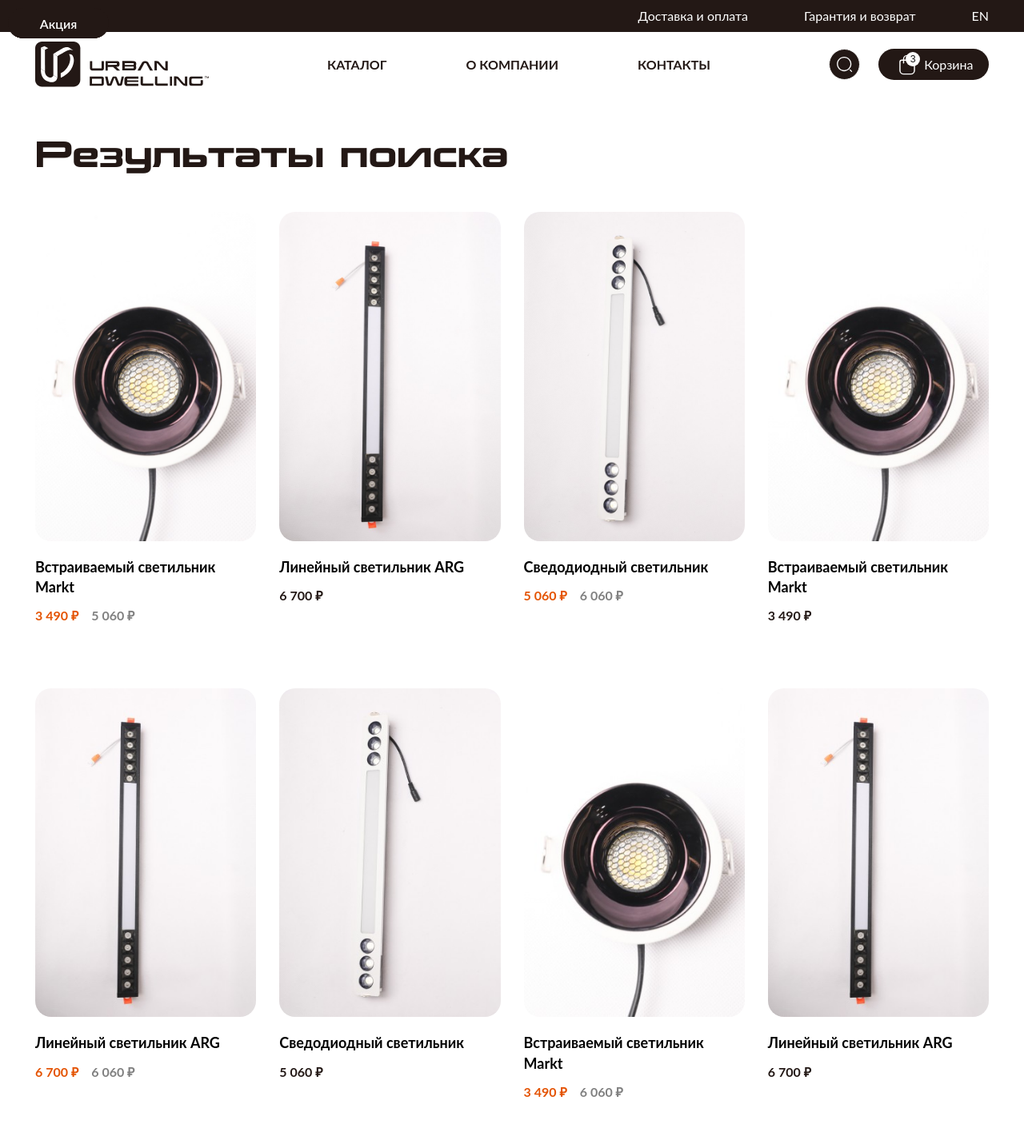
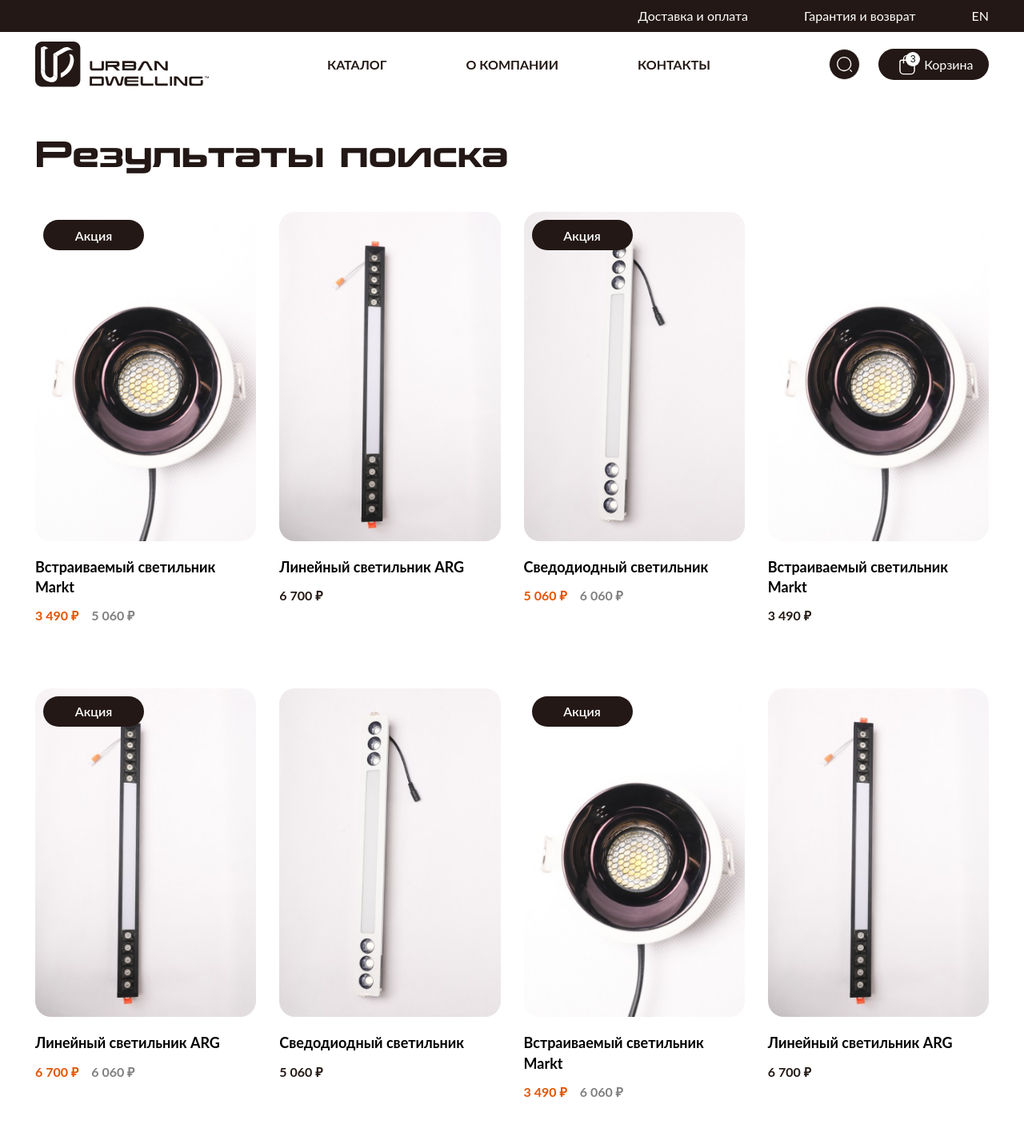
Before and after one commit to s1ick/Van-Gogh, a web app: file index.html in a window 1280 px wide. Shown: the top 1426 px of the page at 80% size. Run offline with its HTML, style and script files only (its server is not run), Linux system fonts and the light colour scheme.

Commit message:
deploy: d364df1bbd33b777e92d5d6f4563ef262d709d4f

```diff
--- a/bundle.css
+++ b/bundle.css
@@ -870,6 +870,9 @@ template {
     display: none;
   }
 }
+.product {
+  position: relative;
+}
 .product__section {
   margin-bottom: 20px;
   position: relative;
--- a/styles/_product.scss
+++ b/styles/_product.scss
@@ -1,7 +1,7 @@
 @use "fonts" as *;
 @use "colors" as c;
 .product {
-
+   position: relative;
     @media (max-width: 1600px) {
 
     }
```
